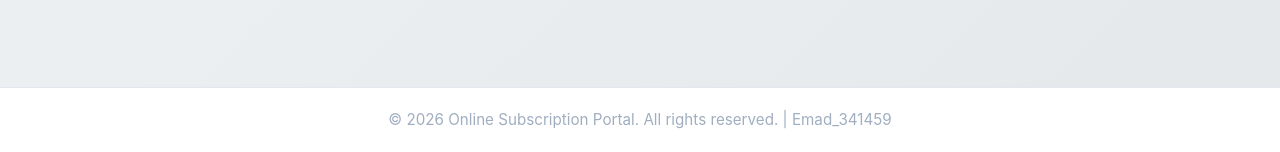
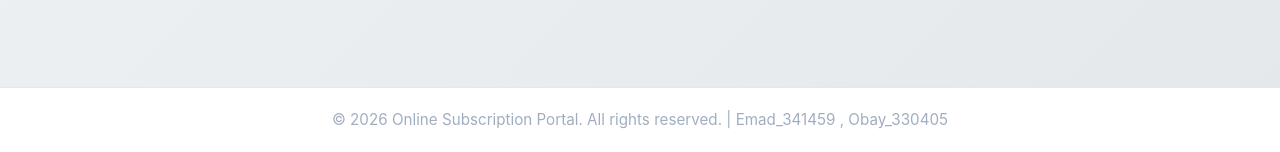
Before and after one commit to Emad-Mki/MCS_AWD_C1_F25, a Flask app: page /admin in a window 1280 px wide. Shown: the part 1405-1557 px from the top of the page. Run offline with Flask 3, Linux system fonts and the light colour scheme; the visitor is signed in with stand-in values (Sample User, id 1); data that the repository does not hold is empty.

Commit message:
Add files via upload | Obay_330405

```diff
--- a/templates/base.html
+++ b/templates/base.html
@@ -50,7 +50,7 @@
 
     <footer class="site-footer">
         <div class="container">
-            <p>&copy; 2026 Online Subscription Portal. All rights reserved. | Emad_341459</p>
+            <p>&copy; 2026 Online Subscription Portal. All rights reserved. | Emad_341459 , Obay_330405</p>
         </div>
     </footer>
 
```
